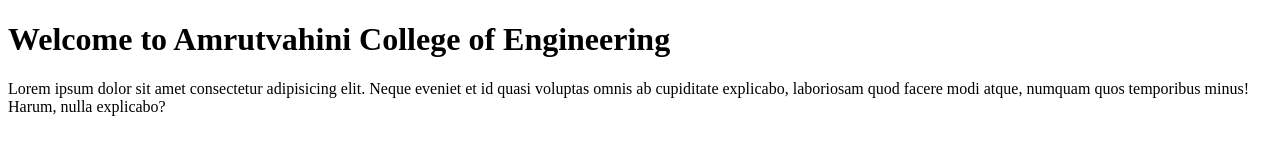
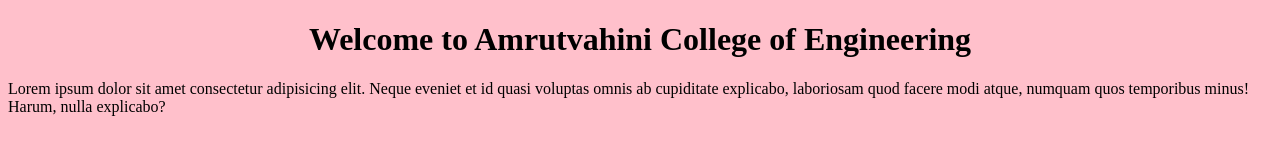
Before and after one commit to bhorhansraj-arch/Day1, a plain HTML site: page index.html in a window 1280 px wide. Drawn offline with Linux system fonts and the light colour scheme.

Commit message:
updated background,center,title

```diff
--- a/index.html
+++ b/index.html
@@ -3,10 +3,10 @@
 <head>
     <meta charset="UTF-8">
     <meta name="viewport" content="width=device-width, initial-scale=1.0">
-    <title>Document</title>
+    <title>Raj | Home page</title>
 </head>
-<body>
-    <h1>Welcome to Amrutvahini College of Engineering</h1>
+<body bgcolor="pink">
+    <h1 align="center">Welcome to Amrutvahini College of Engineering</h1>
     Lorem ipsum dolor sit amet consectetur adipisicing elit. Neque eveniet et id quasi voluptas omnis ab cupiditate explicabo, laboriosam quod facere modi atque, numquam quos temporibus minus! Harum, nulla explicabo?
 </body>
 </html>
```
